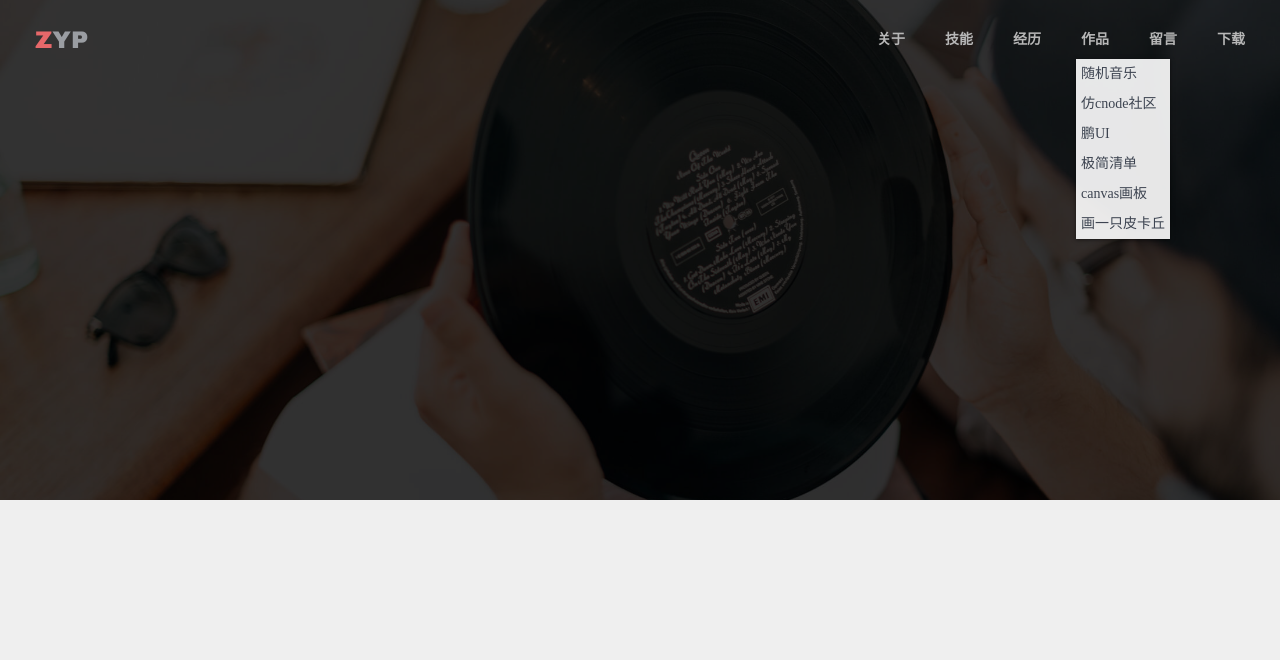
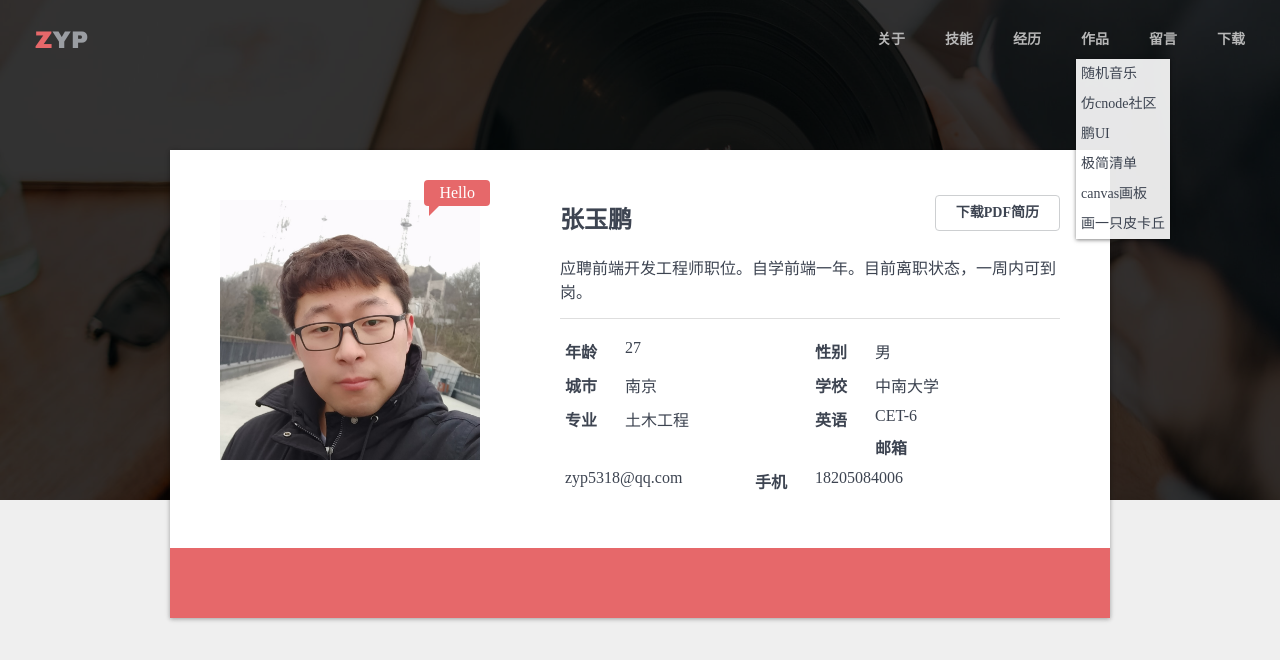
Before and after one commit to ZhangYuP/resume-vue, a Vue app: page / in a window 1280 px wide. Shown: the top 660 px of the page. Built offline with nearby package versions, Linux system fonts and the light colour scheme.

Commit message:
About 组件完成

```diff
--- a/public/index.html
+++ b/public/index.html
@@ -11,13 +11,17 @@
       body{background-color: #efefef; color: #3d4451;}
       a{text-decoration: none; color: inherit;}
       ul,ol,li{list-style: none;}
+      hr{ height: 0; border: none; border-top: 1px solid #dedede; }
+      .clearfix::after {
+        content: '';
+        display: block;
+        clear: both;
+      }
     </style>
   </head>
   <body>
-    <noscript>
-      <strong>We're sorry but resume-vue doesn't work properly without JavaScript enabled. Please enable it to continue.</strong>
-    </noscript>
     <div id="app"></div>
     <!-- built files will be auto injected -->
+    <script src="//at.alicdn.com/t/font_803095_qubrrj6pc5.js"></script>
   </body>
 </html>
--- a/src/App.vue
+++ b/src/App.vue
@@ -2,18 +2,21 @@
   <div id="app">
     <Nav />
     <Banner />
+    <About />
   </div>
 </template>
 
 <script>
 import Nav from './components/Nav'
 import Banner from './components/Banner'
+import About from './components/About'
 
 export default {
   name: 'app',
   components: {
     Nav,
-    Banner
+    Banner,
+    About
   }
 }
 </script>
--- a/src/components/About.vue
+++ b/src/components/About.vue
@@ -1,13 +1,210 @@
 <template>
-  $END$
+  <section class="about">
+    <main class="clearfix">
+      <div class="picture">
+        <img src="../../public/zyp.jpg" width="260" height="260" alt="头像">
+        <span class="welcome">Hello
+          <span class="triangle"></span>
+        </span>
+      </div>
+      <div class="text">
+        <a id="downloadResume" href="./前端-张玉鹏的个人简历.pdf" target="_blank" download>下载PDF简历</a>
+        <a id="openHtml" href="https://zhangyup.github.io/resume/index.html" target="_blank" title="网页版简历">查看网页版简历</a>
+        <h1>张玉鹏</h1>
+        <p>应聘前端开发工程师职位。自学前端一年。目前离职状态，一周内可到岗。</p>
+        <hr>
+        <dl class="clearfix">
+          <dt>年龄</dt>
+          <dd>27</dd>
+          <dt>性别</dt>
+          <dd>男</dd>
+          <dt>城市</dt>
+          <dd>南京</dd>
+          <dt>学校</dt>
+          <dd>中南大学</dd>
+          <dt>专业</dt>
+          <dd>土木工程</dd>
+          <dt>英语</dt>
+          <dd>CET-6</dd>
+          <dt>邮箱</dt>
+          <dd>zyp5318@qq.com</dd>
+          <dt>手机</dt>
+          <dd>18205084006</dd>
+        </dl>
+        <img src="../../public/weixin.jpg" alt="微信二维码">
+      </div>
+    </main>
+    <footer class="media">
+      <a href="https://github.com/ZhangYuP" target="_blank" title="github主页">
+        <svg class="icon" aria-hidden="true">
+          <use xlink:href="#icon-github"></use>
+        </svg>
+      </a>
+      <a href="https://www.jianshu.com/u/97f69481bf82" target="_blank" title="简书主页">
+        <svg class="icon" aria-hidden="true">
+          <use xlink:href="#icon-jianshu"></use>
+        </svg>
+      </a>
+      <a href="https://tuchong.com/2563865/posts" target="_blank" title="图虫主页">
+        <svg class="icon" aria-hidden="true">
+          <use xlink:href="#icon-tuchong"></use>
+        </svg>
+      </a>
+      <a href="javascript:" title="微信二维码" id="weixin" ref="weixin">
+        <svg class="icon" aria-hidden="true">
+          <use xlink:href="#icon-weixin"></use>
+        </svg>
+        <img src="../../public/weixin.jpg" alt="微信二维码">
+      </a>
+    </footer>
+  </section>
 </template>
 
 <script>
   export default {
-    name: "About"
+    name: "About",
+    mounted(){
+      this.$refs.weixin.addEventListener('click', e => {
+        e.stopPropagation()
+        this.$refs.weixin.lastElementChild.classList.add('active')
+        document.addEventListener('click', () => {
+          this.$refs.weixin.lastElementChild.classList.remove('active')
+        })
+      })
+    }
   }
 </script>
 
 <style scoped lang="scss">
-
+  $white: #ffffff;
+  $grey: #cdcfd1;
+  $red: #e6686a;
+  .about{
+    max-width: 940px;
+    margin: -350px auto 0;
+    background-color: $white;
+    box-shadow: 0 1px 6px rgba(0, 0, 0, 0.12), 0 1px 4px rgba(0, 0, 0, 0.24);
+    main{
+      padding: 50px;
+      .picture{
+        float: left;
+        position: relative;
+        img{
+          vertical-align: top;
+        }
+        .welcome{
+          display: inline-block;
+          background-color: $red;
+          color: $white;
+          border-radius: 4px;
+          padding: 4px 15px;
+          position: absolute;
+          top: -20px;
+          right: -10px;
+          .triangle{
+            display: block;
+            border: 10px solid transparent;
+            border-top-width: 0;
+            border-left-color: $red;
+            position: absolute;
+            top: 100%;
+            left: 5px;
+          }
+        }
+      }
+      .text{
+        float: left;
+        margin-left: 80px;
+        width: 500px;
+        position: relative;
+        #openHtml{
+          display: none;
+        }
+        #downloadResume{
+          font-size: 14px;
+          font-weight: bold;
+          line-height: 14px;
+          padding: 10px 20px;
+          border: 1px solid $grey;
+          border-radius: 4px;
+          position: absolute;
+          top: -5px;
+          right: 0;
+          &:hover{
+            box-shadow: 0 5px 11px 0 rgba(0, 0, 0, 0.18), 0 4px 15px 0 rgba(0, 0, 0, 0.15);
+          }
+        }
+        h1{
+          margin-bottom: 20px;
+          font-weight: bold;
+        }
+        hr{
+          margin: 15px 0;
+        }
+        dl{
+          %table{
+            float: left;
+            padding: 5px;
+          }
+          dt{
+            @extend %table;
+            width: 12%;
+            font-weight: bold;
+          }
+          dd{
+            @extend %table;
+            width: 38%;
+          }
+        }
+        img{
+          display: none;
+          position: absolute;
+          width: 122px;
+          height: 122px;
+          bottom: 1px;
+          right: -7px;
+        }
+      }
+    }
+    footer{
+      background-color: $red;
+      text-align: center;
+      a{
+        display: inline-block;
+        border-radius: 50%;
+        line-height: 30px;
+        padding: 10px;
+        margin: 10px 20px;
+        &:hover{
+          background: #d05d60;
+        }
+        svg{
+          width: 30px;
+          height: 30px;
+          fill: $white;
+          vertical-align: top;
+        }
+        &#weixin{
+          position: relative;
+          img{
+            position: absolute;
+            width: 0;
+            height: 0;
+            top: 25px;
+            left: 25px;
+            opacity: 0;
+            box-shadow: 0 5px 11px 0 rgba(0, 0, 0, 0.18), 0 4px 15px 0 rgba(0, 0, 0, 0.15);
+            transition: all 0.3s ease-in;
+            &.active{
+              width: 250px;
+              height: 250px;
+              top: -100px;
+              left: -100px;
+              opacity: 1;
+            }
+          }
+        }
+      }
+    }
+  }
 </style>
--- a/src/components/Banner.vue
+++ b/src/components/Banner.vue
@@ -5,7 +5,9 @@
 </template>
 
 <script>
-
+  export default {
+    name: "Banner"
+  }
 </script>
 
 <style scoped lang="scss">
--- a/src/components/Nav.vue
+++ b/src/components/Nav.vue
@@ -52,11 +52,6 @@
       left: 0; width: 100%;
     }
   }
-  .clearfix::after{
-    content: '';
-    display: block;
-    clear: both;
-  }
   nav{
     position: fixed;
     top: 0;
@@ -67,6 +62,7 @@
     width: 100%;
     padding: 20px;
     line-height: 40px;
+    z-index: 1;
     &.sticky{
       background-color: #ffffff;
       height: 60px;
```
